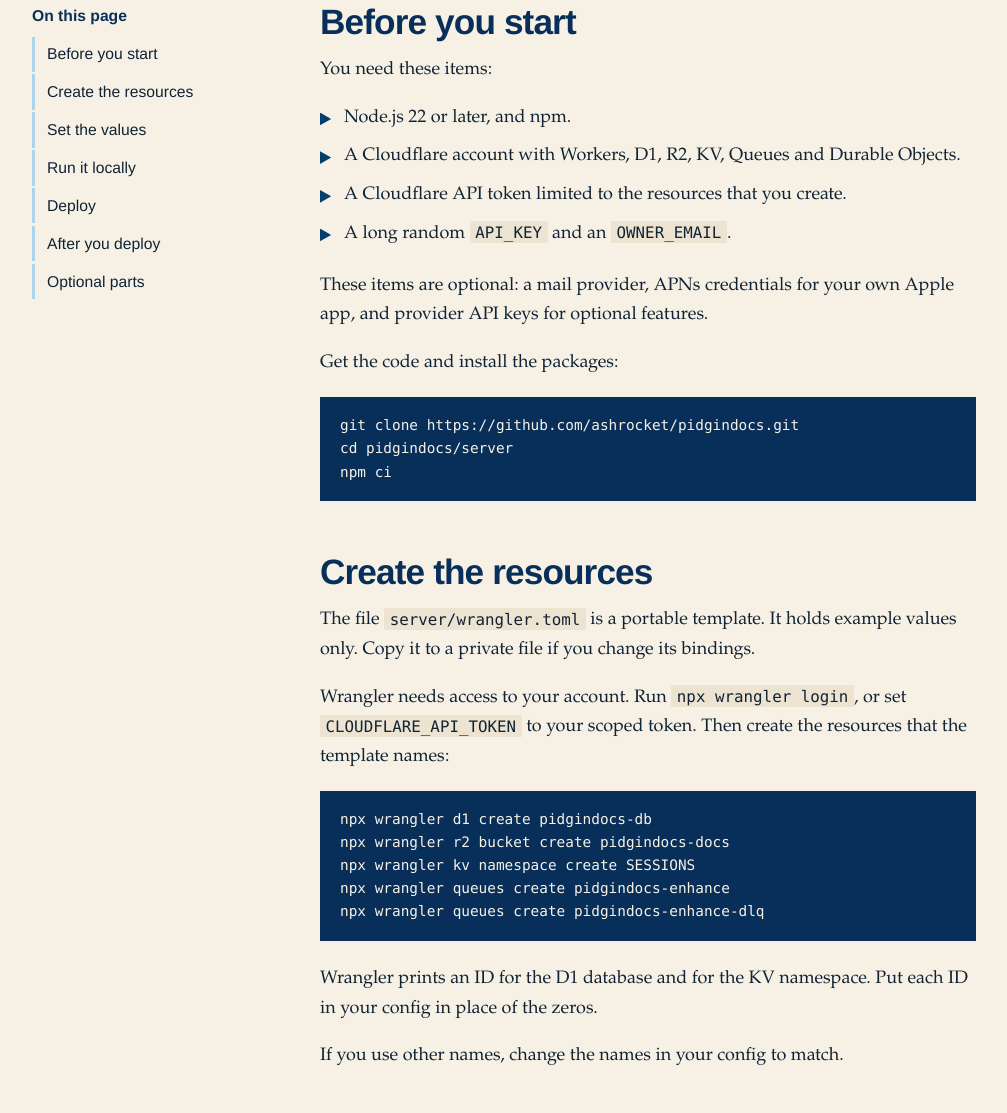
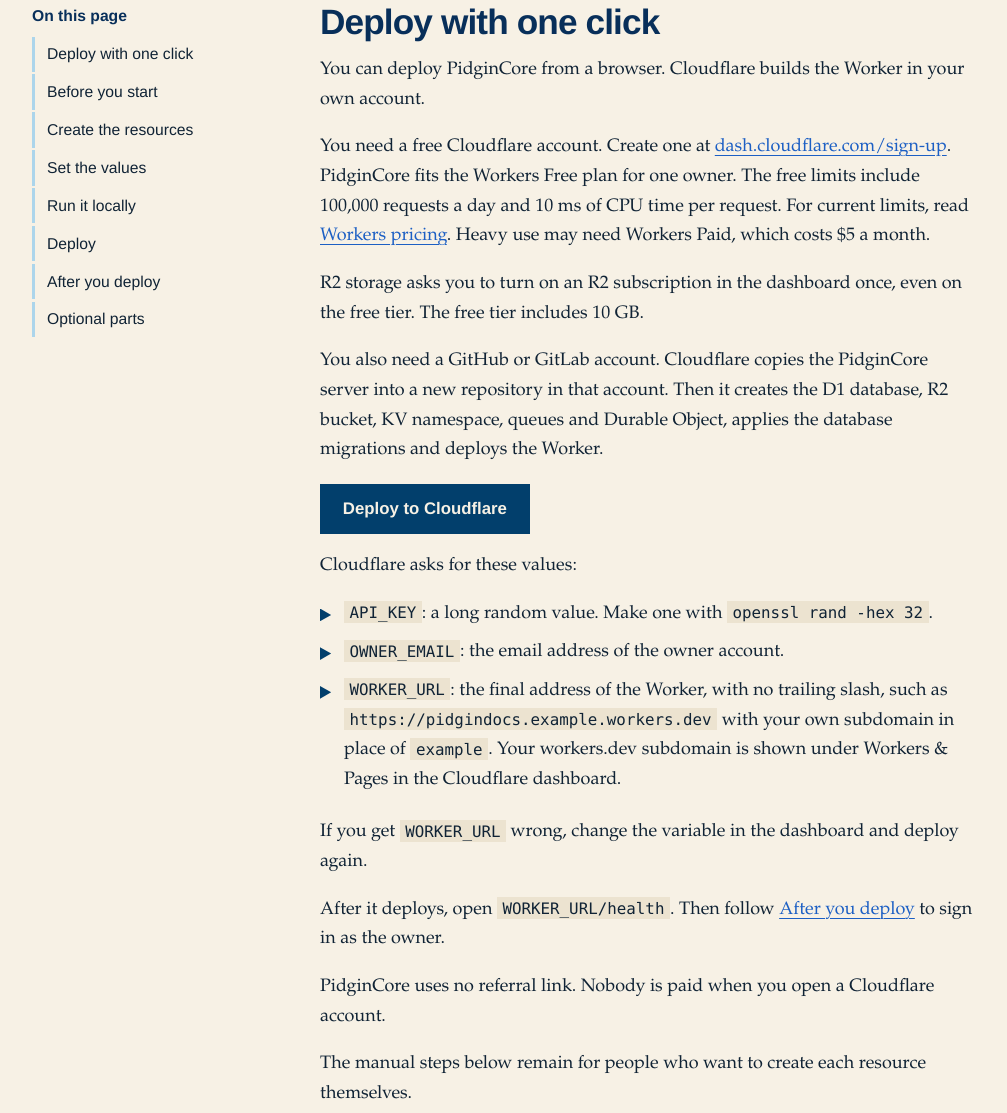
Before and after one commit to ashrocket/pidgindocs, a plain HTML site: page site/public/install/index.html in a window 1280 px wide. Shown: the part 388-1501 px from the top of the page, without its empty margins (72-1079 px from the left). Drawn offline with Linux system fonts and the light colour scheme.

Commit message:
Add a Deploy to Cloudflare path to the install guide
Co-Authored-By: Claude Haiku 5.5 <noreply@anthropic.com>

```diff
--- a/site/public/install/index.html
+++ b/site/public/install/index.html
@@ -40,6 +40,7 @@
       <nav class="toc" aria-label="On this page">
         <p>On this page</p>
         <ul>
+          <li><a href="#one-click">Deploy with one click</a></li>
           <li><a href="#before">Before you start</a></li>
           <li><a href="#resources">Create the resources</a></li>
           <li><a href="#values">Set the values</a></li>
@@ -51,6 +52,25 @@
       </nav>
 
       <div class="prose">
+        <section aria-labelledby="one-click">
+          <h2 id="one-click">Deploy with one click</h2>
+          <p>You can deploy PidginCore from a browser. Cloudflare builds the Worker in your own account.</p>
+          <p>You need a free Cloudflare account. Create one at <a href="https://dash.cloudflare.com/sign-up">dash.cloudflare.com/sign-up</a>. PidginCore fits the Workers Free plan for one owner. The free limits include 100,000 requests a day and 10 ms of CPU time per request. For current limits, read <a href="https://developers.cloudflare.com/workers/platform/pricing/">Workers pricing</a>. Heavy use may need Workers Paid, which costs $5 a month.</p>
+          <p>R2 storage asks you to turn on an R2 subscription in the dashboard once, even on the free tier. The free tier includes 10 GB.</p>
+          <p>You also need a GitHub or GitLab account. Cloudflare copies the PidginCore server into a new repository in that account. Then it creates the D1 database, R2 bucket, KV namespace, queues and Durable Object, applies the database migrations and deploys the Worker.</p>
+          <p><a class="button button-primary" href="https://deploy.workers.cloudflare.com/?url=https://github.com/ashrocket/pidgindocs/tree/main/server">Deploy to Cloudflare</a></p>
+          <p>Cloudflare asks for these values:</p>
+          <ul class="marked">
+            <li><code>API_KEY</code>: a long random value. Make one with <code>openssl rand -hex 32</code>.</li>
+            <li><code>OWNER_EMAIL</code>: the email address of the owner account.</li>
+            <li><code>WORKER_URL</code>: the final address of the Worker, with no trailing slash, such as <code>https://pidgindocs.example.workers.dev</code> with your own subdomain in place of <code>example</code>. Your workers.dev subdomain is shown under Workers &amp; Pages in the Cloudflare dashboard.</li>
+          </ul>
+          <p>If you get <code>WORKER_URL</code> wrong, change the variable in the dashboard and deploy again.</p>
+          <p>After it deploys, open <code>WORKER_URL/health</code>. Then follow <a href="#after">After you deploy</a> to sign in as the owner.</p>
+          <p>PidginCore uses no referral link. Nobody is paid when you open a Cloudflare account.</p>
+          <p>The manual steps below remain for people who want to create each resource themselves.</p>
+        </section>
+
         <section aria-labelledby="before">
           <h2 id="before">Before you start</h2>
           <p>You need these items:</p>
```
Also changed, not shown: INSTALL.md (+4 -0 lines), site/check.mjs (+6 -1 lines), README.md, site/README.md.
